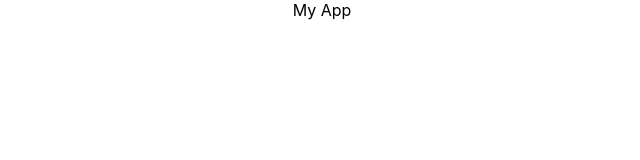
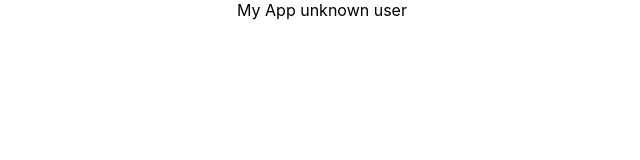
Before and after one commit to YaroslavW/redux-react-ltb, a React (Create React App) app: page / in a window 1280 px wide. Shown: the top 160 px of the page, without its empty margins (318-958 px from the left). Built offline with nearby package versions, Linux system fonts and the light colour scheme.

Commit message:
for static data

```diff
--- a/src/App.js
+++ b/src/App.js
@@ -1,15 +1,20 @@
 import React, { Component } from 'react';
-
+import { connect } from 'react-redux';
 import './App.css';
 
 class App extends Component {
   render() {
     return (
       <div className="App">
-        My App
+        My App {this.props.user}
       </div>
     );
   }
 }
 
-export default App;
+const mapStateToProps = store => {
+  return {
+    user: store.user
+  }
+}
+export default connect(mapStateToProps)(App);
--- a/src/index.js
+++ b/src/index.js
@@ -1,10 +1,15 @@
 import React from 'react';
 import ReactDOM from 'react-dom';
+import { store } from './store/gonfigureStore';
+import { Provider } from 'react-redux';
 import './index.css';
 import App from './App';
 import * as serviceWorker from './serviceWorker';
 
-ReactDOM.render(<App />, document.getElementById('root'));
+
+ReactDOM.render(<Provider store={ store } >
+                    <App />
+                </Provider>, document.getElementById('root'));
 
 // If you want your app to work offline and load faster, you can change
 // unregister() to register() below. Note this comes with some pitfalls.
--- /dev/null
+++ b/src/reducers/index.js
@@ -0,0 +1,7 @@
+export const initialState = {
+    user:'unknown user'
+}
+
+export function rootReducer(state = initialState){
+    return state
+}
--- /dev/null
+++ b/src/store/gonfigureStore.js
@@ -0,0 +1,4 @@
+import { createStore } from 'redux';
+import { rootReducer , initialState} from '../reducers';
+
+export const store = createStore(rootReducer, initialState)
```
